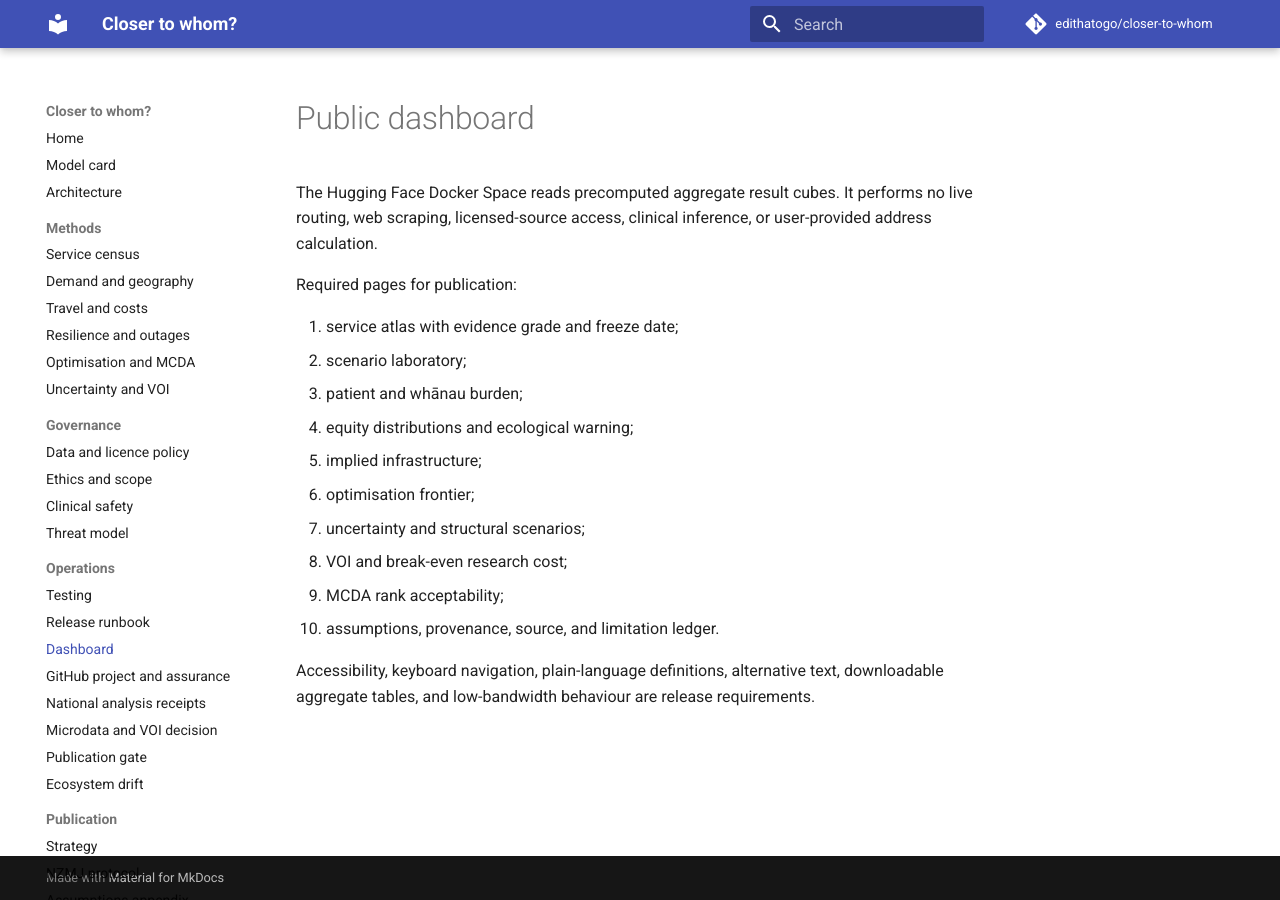
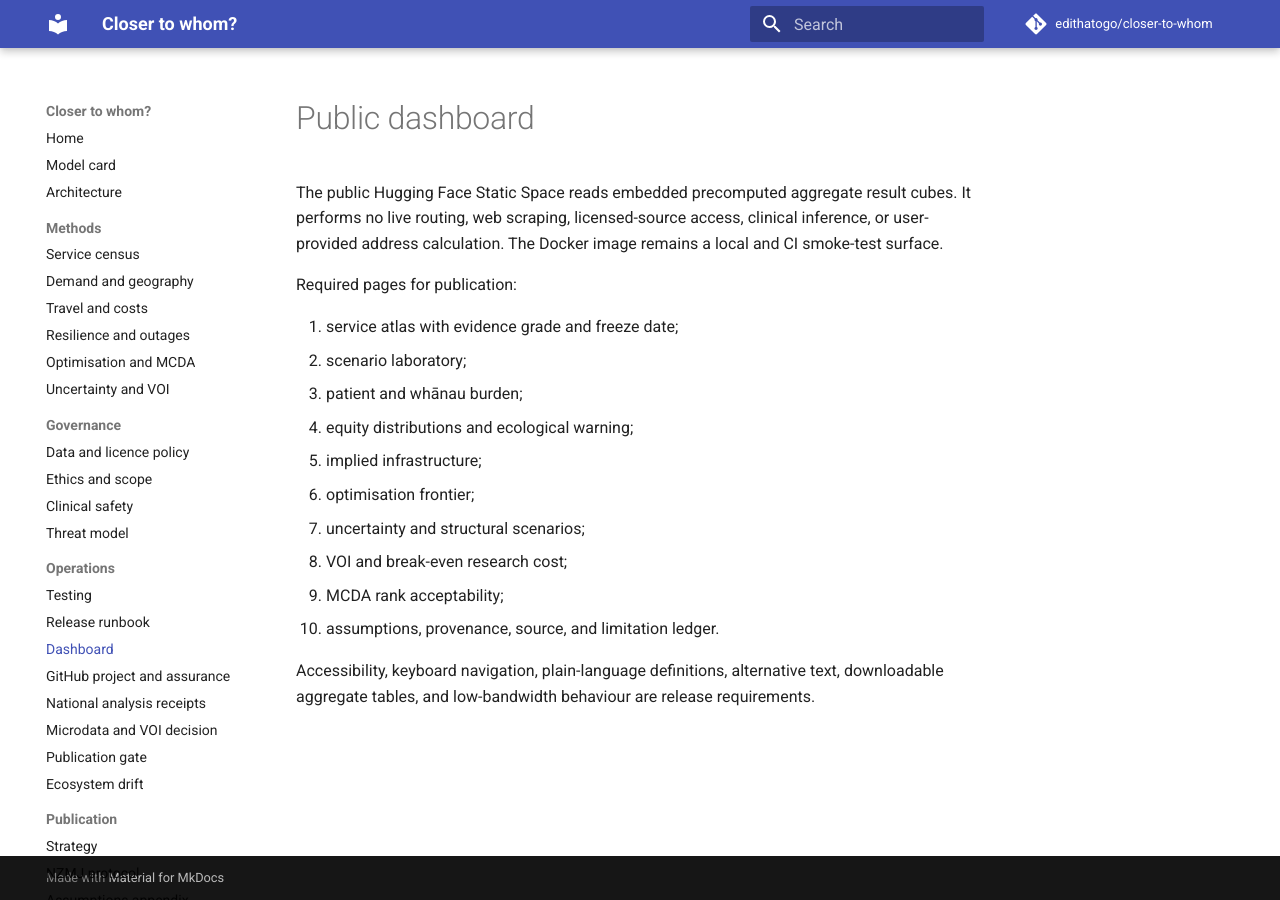
Before and after one commit to edithatogo/closer-to-whom, an MkDocs documentation site: the page built from docs/operations/dashboard.md, in a window 1280 px wide. Built offline with MkDocs 1.6.1 and Material for MkDocs 9.7.7, drawn with Linux system fonts in a browser that asks for light colours; comment, search, counter and statistics services are not loaded.

Commit message:
docs: record free static Space deployment

```diff
--- a/docs/operations/dashboard.md
+++ b/docs/operations/dashboard.md
@@ -1,6 +1,6 @@
 # Public dashboard
 
-The Hugging Face Docker Space reads precomputed aggregate result cubes. It performs no live routing, web scraping, licensed-source access, clinical inference, or user-provided address calculation.
+The public Hugging Face Static Space reads embedded precomputed aggregate result cubes. It performs no live routing, web scraping, licensed-source access, clinical inference, or user-provided address calculation. The Docker image remains a local and CI smoke-test surface.
 
 Required pages for publication:
 
```
Also changed, not shown: HANDOVER.md (+7 -0 lines), README.md (+1 -1 lines), spaces/README.md (+5 -1 lines), 1 other file.
